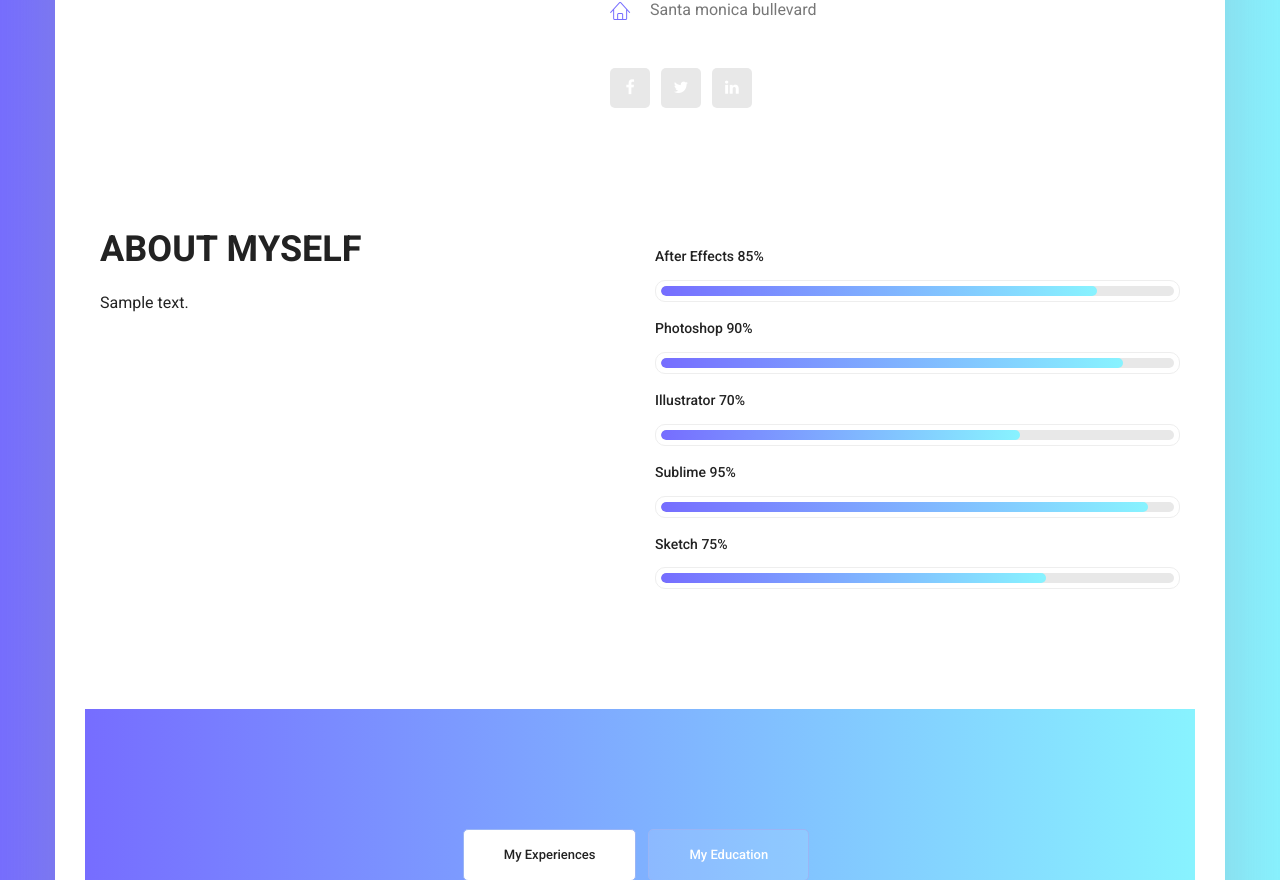
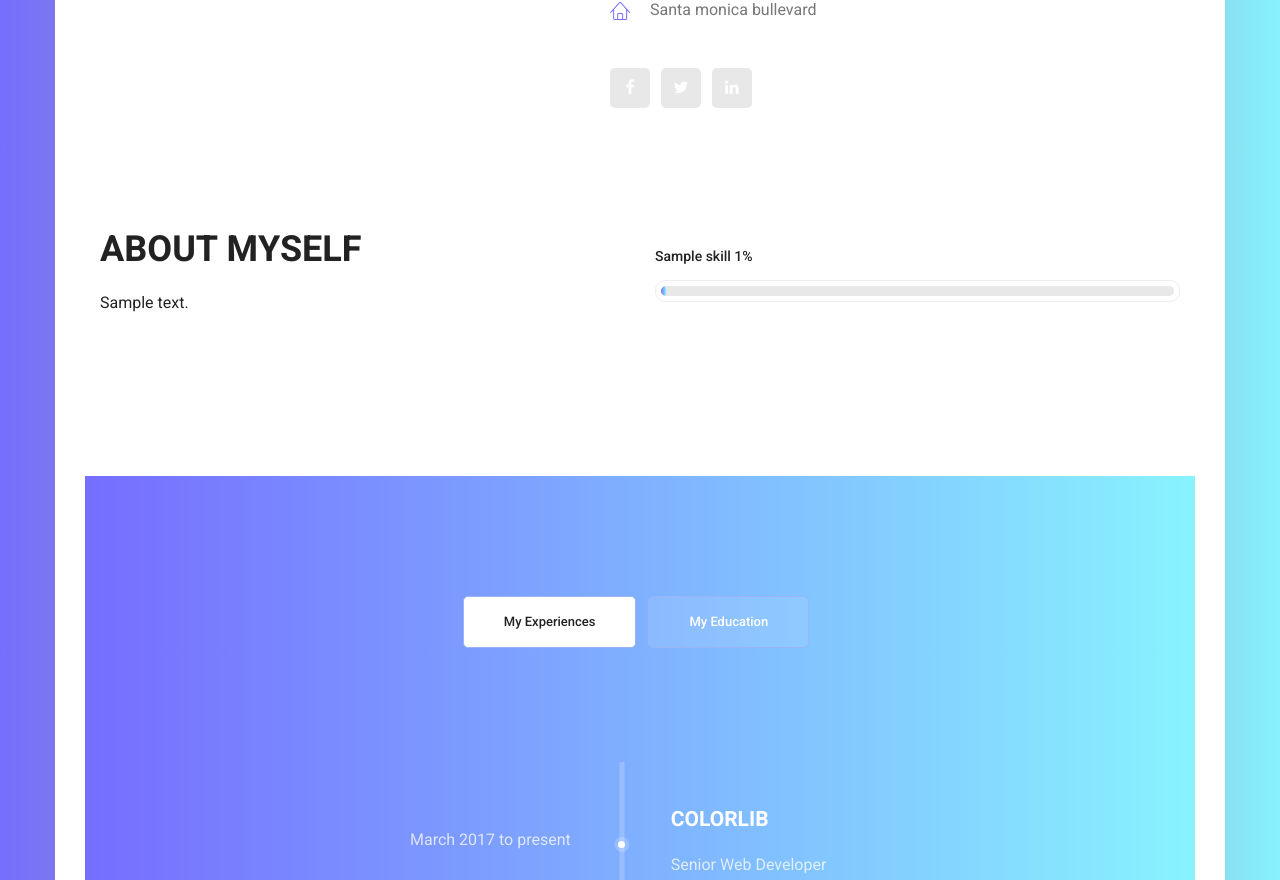
Before and after one commit to bidonbey/Resume-Training, a Django app: template templates/index.html in a window 1280 px wide. Shown: the part 617-1497 px from the top of the page. Run offline with Django 5.2, Linux system fonts and the light colour scheme; the template is opened without the code that fills it: most values are stand-ins (such as "Sample title", 1, 10 or a date in 2020); grey boxes marked "Sample" are stand-in pictures; some libraries are stand-ins or nearby versions.

Commit message:
feat : create skill model

```diff
--- a/templates/index.html
+++ b/templates/index.html
@@ -57,46 +57,20 @@
         			<div class="col-lg-6">
         				<div class="tools_expert">
         					<div class="skill_main">
-								<div class="skill_item">
-									<h4>After Effects <span class="counter">85</span>%</h4>
-									<div class="progress_br">
-										<div class="progress">
-											<div class="progress-bar" role="progressbar" aria-valuenow="85" aria-valuemin="0" aria-valuemax="100"></div>
+
+
+								{%for skill in skills %}
+									<div class="skill_item">
+										<h4>{{skill.name}} <span class="counter">{{skill.percentage}}</span>%</h4>
+										<div class="progress_br">
+											<div class="progress">
+												<div class="progress-bar" role="progressbar" aria-valuenow="{{skill.percentage}}" aria-valuemin="0" aria-valuemax="100"></div>
+											</div>
 										</div>
 									</div>
-								</div>
-								<div class="skill_item">
-									<h4>Photoshop <span class="counter">90</span>%</h4>
-									<div class="progress_br">
-										<div class="progress">
-											<div class="progress-bar" role="progressbar" aria-valuenow="90" aria-valuemin="0" aria-valuemax="100"></div>
-										</div>
-									</div>
-								</div>
-								<div class="skill_item">
-									<h4>Illustrator <span class="counter">70</span>%</h4>
-									<div class="progress_br">
-										<div class="progress">
-											<div class="progress-bar" role="progressbar" aria-valuenow="70" aria-valuemin="0" aria-valuemax="100"></div>
-										</div>
-									</div>
-								</div>
-								<div class="skill_item">
-									<h4>Sublime <span class="counter">95</span>%</h4>
-									<div class="progress_br">
-										<div class="progress">
-											<div class="progress-bar" role="progressbar" aria-valuenow="95" aria-valuemin="0" aria-valuemax="100"></div>
-										</div>
-									</div>
-								</div>
-								<div class="skill_item">
-									<h4>Sketch <span class="counter">75</span>%</h4>
-									<div class="progress_br">
-										<div class="progress">
-											<div class="progress-bar" role="progressbar" aria-valuenow="75" aria-valuemin="0" aria-valuemax="100"></div>
-										</div>
-									</div>
-								</div>
+								{% endfor %}
+
+
 							</div>
         				</div>
         			</div>
```
Also changed, not shown: core/models.py (+7 -0 lines), core/views.py (+7 -1 lines), core/migrations/0005_alter_skill_options.py (added).
